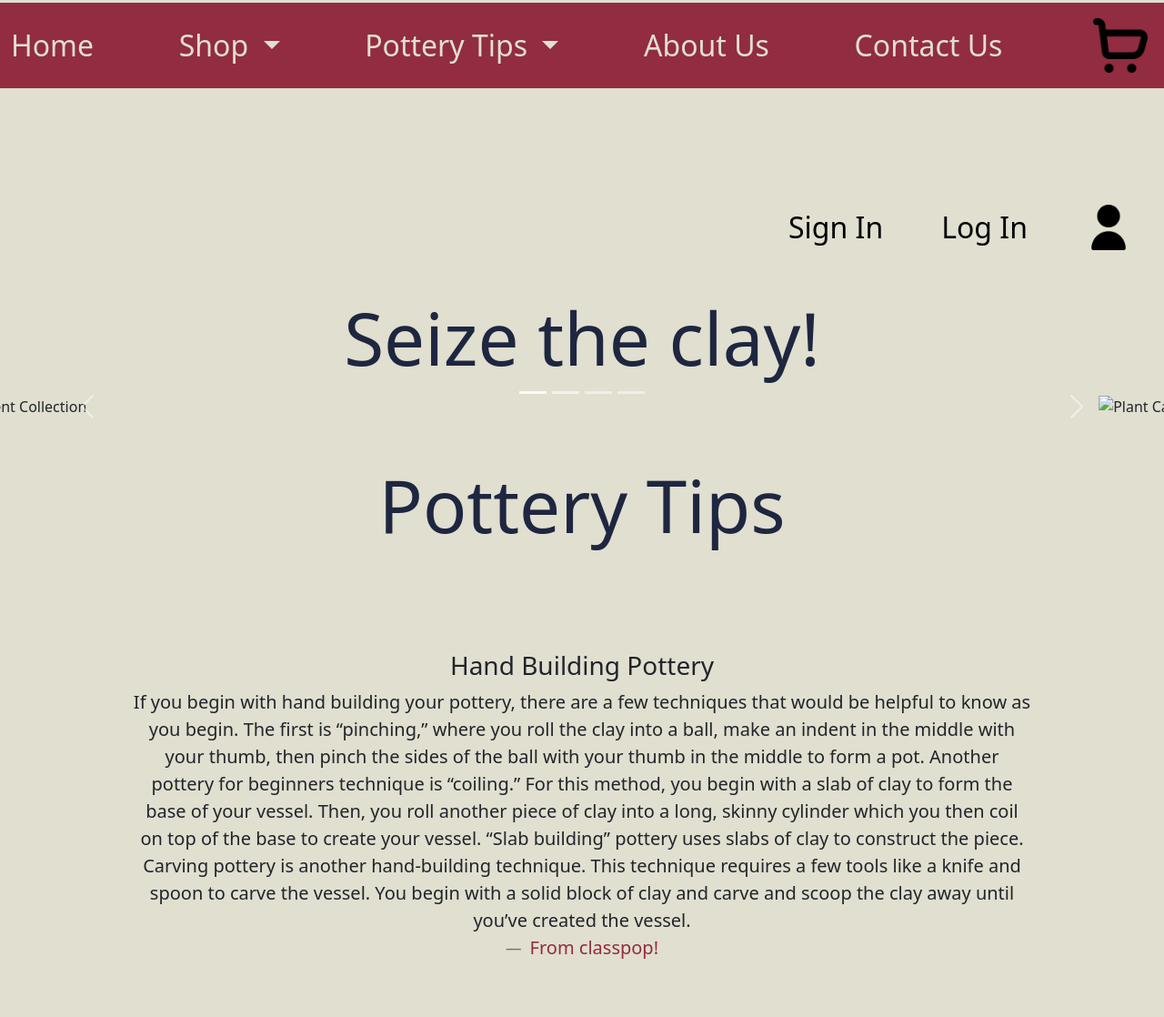
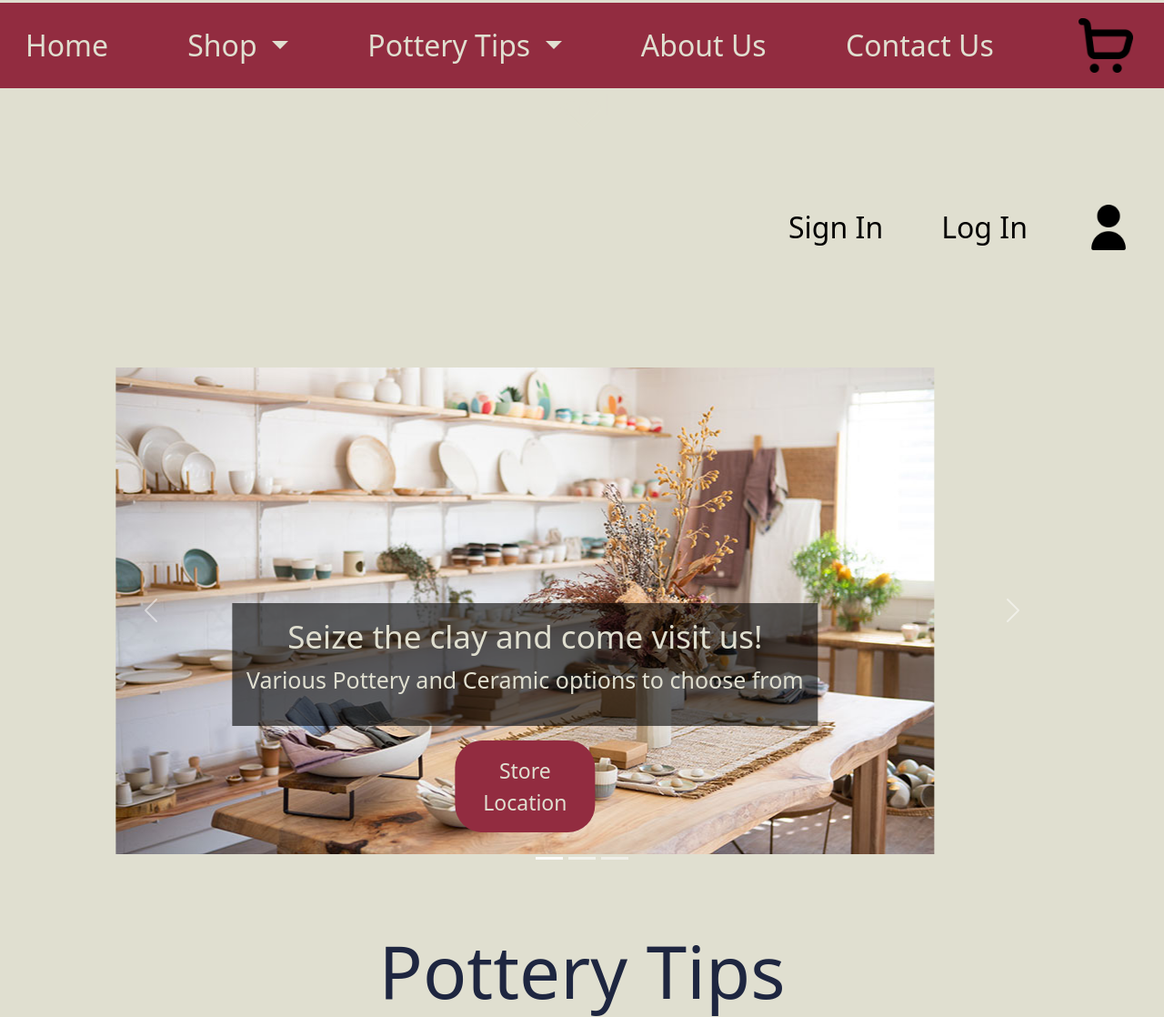
Before and after one commit to JeanieV/Full-Stack_Online-Store, a website built with Vite: page vite-project/index.html in a window 1280 px wide. Shown: the part 643-1761 px from the top of the page at 91% size. Built offline with nearby package versions, Linux system fonts and the light colour scheme; some packages are replaced by stand-ins of ours; no server answers; the database is empty; files whose address does not match are found by name.

Commit message:
Busy with carousel on home page
Adding the products to the image folder

```diff
--- a/vite-project/index.html
+++ b/vite-project/index.html
@@ -39,8 +39,11 @@
 
   <main>
 
-    <!-- Sticky Navbar section -->
-    <nav class=" navbar first-navbar navbar-expand-sm sticky-top py-3 mb-5">
+    <!-- --------------------- -->
+    <!-- Sticky Navbar Section -->
+    <!-- --------------------- -->
+
+    <nav class=" navbar first-navbar navbar-expand-sm sticky-top p-3 mb-5">
       <div class="container-fluid">
 
         <!-- Home Page -->
@@ -53,14 +56,12 @@
           </a>
           <ul class="dropdown-menu">
             <li><a class="dropdown-item" href="/src/html/new.html"> New Additions </a></li>
-            <li><a class="dropdown-item" href="/src/html/succulents.html"> Succulents </a></li>
-            <li><a class="dropdown-item" href="/src/html/plantcare.html"> Plant Care </a></li>
-            <li><a class="dropdown-item" href="/src/html/ferns.html"> Ferns </a></li>
-            <li><a class="dropdown-item" href="/src/html/collection.html"> Entire Collection </a></li>
+            <li><a class="dropdown-item" href="/src/html/succulents.html"> Tools </a></li>
+            <li><a class="dropdown-item" href="/src/html/plantcare.html"> Ceramic Pots </a></li>
           </ul>
         </div>
 
-        <!-- Gardening Tips -->
+        <!-- Pottery Tips -->
         <div class="nav-item dropdown">
           <a class="navbar-brand dropdown-toggle titles" href="#" role="button" data-bs-toggle="dropdown">
             Pottery Tips
@@ -113,53 +114,42 @@
       </div>
     </div>
 
+    <!-- --------------------- -->
+    <!-- Carousel Section -->
+    <!-- --------------------- -->
 
-    <!-- Carousel Section -->
-    <h2 id="ourCollection"> Seize the clay! </h2>
+    <div class="container my-5">
+      <h2 id="ourCollection"> </h2>
 
-    <div id="ourProducts" class="carousel slide mt-3" data-bs-ride="carousel">
+      <div id="carousel" class="carousel slide mb-5" data-bs-ride="carousel">
 
-      <!-- Indicator lines -->
+        <!-- Indicators on carousel -->
         <div class="carousel-indicators">
-        <button type="button" data-bs-target="#ourProducts" data-bs-slide-to="0" class="active"></button>
-        <button type="button" data-bs-target="#ourProducts" data-bs-slide-to="1"></button>
-        <button type="button" data-bs-target="#ourProducts" data-bs-slide-to="2"></button>
-        <button type="button" data-bs-target="#ourProducts" data-bs-slide-to="3"></button>
+          <button type="button" data-bs-target="#carousel" data-bs-slide-to="0" class="active"></button>
+          <button type="button" data-bs-target="#carousel" data-bs-slide-to="1"></button>
+          <button type="button" data-bs-target="#carousel" data-bs-slide-to="2"></button>
         </div>
 
-      <!-- The collection photos with captions and button -->
+        <!-- Slideshow -->
         <div class="carousel-inner">
-        <!-- First Carousel -->
-        <div class="carousel-item active">
+          <div class="carousel-item active d-flex justify-content-center align-items-center">
 
             <picture>
-            <img src="/src/images/succulentcarousel.jpg" alt="Succulent Collection"
-              attribution="https://www.google.com/url?sa=i&url=https%3A%2F%2Fottershawcacti.com%2Fshop%2Fcategory%2Fecheveria%2F&psig=AOvVaw1QnBnNIVp_DSxmtQh2rqmF&ust=1681641469313000&source=images&cd=vfe&ved=0CBEQjRxqFwoTCLCq9OXYq_4CFQAAAAAdAAAAABAE"
-              class="d-block">
+              <img src="./src/img/store.jpg" alt="Store" class="carousel-image"
+                attribution="https://queenslandhomes.com.au/wp-content/uploads/2023/02/KimWallaceCeramics_6629682_KWCeramicsStudioShopfro.jpg">
             </picture>
 
             <div class="carousel-caption">
-            <h3> View our Succulent Collection </h3>
-            <p> Various Succulents to choose from </p>
-            <a href="/src/html/succulents.html" class="btn carouselcard"> View Collection </a>
+              <div class="d-flex justify-content-center align-items-center">
+                <div class="caption-background p-3">
+                  <h3> Seize the clay and come visit us! </h3>
+                  <p class="infoParagraph"> Various Pottery and Ceramic options to choose from </p>
+                </div>
+              </div>
+              <button type="submit" class="viewMoreButton p-3 my-3"> Store Location </button>
             </div>
           </div>
 
-        <!-- Second Carousel -->
-        <div class="carousel-item">
-
-          <img src="/src/images/plantcare.jpg" alt="Plant Care Collection"
-            attribution="https://www.google.com/url?sa=i&url=https%3A%2F%2Fwww.proflowers.com%2Fblog%2Fplant-care&psig=AOvVaw0OcnLSGzp3iY5o6t2olb8g&ust=1681641981834000&source=images&cd=vfe&ved=0CBEQjRxqFwoTCKDx_tnaq_4CFQAAAAAdAAAAABAE"
-            class="d-block">
-
-          <div class="carousel-caption">
-            <h3> View our Plant Care Collection </h3>
-            <p> Protect your garden with these wonderful plant care products </p>
-            <a href="/src/html/plantcare.html" class="btn carouselcard"> View Collection </a>
-          </div>
-        </div>
-
-        <!-- Third Carousel -->
           <div class="carousel-item">
 
             <img src="/src/images/ferncarousel.jpg" alt="Fern Collection"
@@ -173,47 +163,38 @@
             </div>
           </div>
 
-        <!-- Fourth Carousel -->
-        <div class="carousel-item newBackground">
-          <div class="row">
-            <div class="columnCarousel pt-5">
-              <picture>
-                <img class="succulent1" src="/src/images/succulent1.webp" alt="Succulent Collection"
-                  attribution="https://www.google.com/url?q=https://www.earthandjungle.com/product/tSFF111y/succulent-one-random-potted-plant-bulk-r%3Futm_source%3Dgoogle%26utm_medium%3Dorganic%26utm_content%3Dcatalog&sa=U&ved=0ahUKEwiHnrWcqan-AhXwQkEAHToyDzcQwSsISw&usg=AOvVaw1AFFOR2JhBJkUVVLeWubgU">
-              </picture>
-            </div>
-            <div class="columnCarousel pt-5">
-              <img class="succulent2" src="/src/images/succulent2.webp" alt="Mini Succulent Garden"
-                attribution="https://www.google.com/url?q=https://spoilbasket.com/product/mini-succulent-garden-medium/%3Futm_source%3DGoogleFreeListings%26utm_campaign%3DKliken%2B-%2BGoogle%2BShopping%2B-%2BZA%26utm_campaign_id%3D1007947%26utm_ad_group_id%3D970121%26utm_prod_id%3D8939%26utm_mobile%3D0&sa=U&ved=0ahUKEwiHnrWcqan-AhXwQkEAHToyDzcQwSsIpgE&usg=AOvVaw07cRgzCOJt_h_3yzQB2hbr">
-            </div>
-            <div class="columnCarousel pt-5">
-              <img class="succulent3" src="/src/images/succulent3.webp" alt="Succulent in Ceramic Pot"
-                attribution="https://www.google.com/url?q=https://www.builders.co.za/Outdoor-Garden-and-Patio/Garden-Decor/Plants/Indoor-Plants-Foliage/Classic-Succulents-in-Ceramic-(90-x-90-x-90mm)/p/000000000000734694&sa=U&ved=0ahUKEwiHnrWcqan-AhXwQkEAHToyDzcQrzwI5gE&usg=AOvVaw2tlaKVDr_ZLcRxpUKshz73">
-            </div>
-          </div>
 
-          <!-- Carousel Captions -->
+          <div class="carousel-item">
+
+            <img src="/src/images/ferncarousel.jpg" alt="Fern Collection"
+              attribution="https://www.google.com/url?sa=i&url=https%3A%2F%2Fwww.gardendesign.com%2Fplants%2Fferns.html&psig=AOvVaw0oa_oip5yw1TuPs-MGmWd7&ust=1681641625214000&source=images&cd=vfe&ved=0CBEQjRxqFwoTCPDy46_Zq_4CFQAAAAAdAAAAABAE"
+              class="d-block">
+
             <div class="carousel-caption">
-            <h3> View our New Additions </h3>
-            <p> New Additions are added regularly, watch this space! </p>
-            <a href="/src/html/new.html" class="btn carouselcard"> View Collection </a>
+              <h3> View our Fern Collection </h3>
+              <p> Various Ferns to choose from </p>
+              <a href="/src/html/ferns.html" class="btn carouselcard"> View Collection </a>
             </div>
           </div>
         </div>
 
-      <!-- Left and right buttons -->
-      <button class="carousel-control-prev" type="button" data-bs-target="#ourProducts" data-bs-slide="prev">
+
+        <!-- Left and right controls -->
+        <button class="carousel-control-prev" type="button" data-bs-target="#carousel" data-bs-slide="prev">
           <span class="carousel-control-prev-icon"></span>
         </button>
-      <button class="carousel-control-next" type="button" data-bs-target="#ourProducts" data-bs-slide="next">
+        <button class="carousel-control-next" type="button" data-bs-target="#carousel" data-bs-slide="next">
           <span class="carousel-control-next-icon"></span>
         </button>
       </div>
+    </div>
 
 
+    <!-- --------------------- -->
     <!-- Pottery Tips Section -->
+    <!-- --------------------- -->
 
-    <div class="container mt-5 mb-5">
+    <div class="container my-5">
       <h2 class="my-5" id="tip1"> Pottery Tips </h2>
 
       <div class="totalBlockquote p-2">
@@ -224,10 +205,12 @@
             If you begin with hand building your pottery, there are a few techniques that would be helpful to know as
             you begin.
 
-            The first is “pinching,” where you roll the clay into a ball, make an indent in the middle with your thumb,
+            The first is “pinching,” where you roll the clay into a ball, make an indent in the middle with your
+            thumb,
             then pinch the sides of the ball with your thumb in the middle to form a pot.
 
-            Another pottery for beginners technique is “coiling.” For this method, you begin with a slab of clay to form
+            Another pottery for beginners technique is “coiling.” For this method, you begin with a slab of clay to
+            form
             the base of your vessel. Then, you roll another piece of clay into a long, skinny cylinder which you then
             coil on top of the base to create your vessel.
 
@@ -249,11 +232,13 @@
           <h3 id="tip2" class="mt-5"> Throwing on the Potter’s Wheel </h3>
           <p>
             When you picture making pottery, you probably imagine making it on a spinning potter’s wheel. This way of
-            making pottery takes practice and the purchase of (or access to) a potter’s wheel. If you’re just beginning
+            making pottery takes practice and the purchase of (or access to) a potter’s wheel. If you’re just
+            beginning
             your pottery for beginners journey, you may want to enroll in a few pottery classes to try your hand at
             using a potter’s wheel before investing in your own wheel at home.
 
-            Making pottery on a wheel is called “throwing.” A wet ball of clay is held in the center of the wheel while
+            Making pottery on a wheel is called “throwing.” A wet ball of clay is held in the center of the wheel
+            while
             it spins. After making an indentation in the top of the clay, you use your hands and fingers to move the
             clay upward as it spins and shape the sides of the vessel. </p>
 
--- a/vite-project/src/css/home.css
+++ b/vite-project/src/css/home.css
@@ -19,7 +19,7 @@ body {
     left: 50%;
     transform: translate(-50%, -50%);
     z-index: 1;
-    background: rgba(0, 0, 0, 0.8);
+    background: rgba(0, 0, 0, 0.4);
     border-radius: 30px;
 }
 
@@ -132,11 +132,11 @@ h2 {
     font-size: 20px
 }
 
-.source:hover{
+.source:hover {
     color: #DC9750;
 }
 
-p{
+p {
     font-size: 20px;
 }
 
@@ -155,3 +155,71 @@ p{
         transform: scale(1.2);
     }
 }
+
+/* Carousel Section */
+
+.carousel {
+    height: 75vh;
+    display: flex;
+    justify-content: center;
+    align-items: center;
+}
+
+.carousel-inner {
+    height: 100%;
+}
+
+img {
+    max-width: 100%;
+    max-height: 100%;
+    object-fit: contain;
+}
+
+.carousel-item {
+    position: absolute;
+    top: 0;
+    left: 0;
+    width: 100%;
+    height: 100%;
+    opacity: 0;
+    overflow: hidden;
+    z-index: 0;
+}
+
+.carousel-item.active {
+    opacity: 1;
+    z-index: 1;
+}
+
+.viewMoreButton {
+    font-size: 23px;
+    color: #E0DFD0;
+    background: #922C40;
+    width: 12vw;
+    border-radius: 30px;
+    text-align: center;
+    border: none;
+}
+
+.viewMoreButton:hover {
+    transform: scale(1.1);
+    background-color: #1E2640;
+    color: #E0DFD0;
+}
+
+h3{
+    text-align: center;
+    color: #E0DFD0;
+    font-size: 35px;
+}
+
+.infoParagraph{
+    text-align: center;
+    color: #E0DFD0;
+    font-size: 25px;
+}
+
+.caption-background{
+    background: rgba(0, 0, 0, 0.6);
+    width: max-content;
+}
```
Also changed, not shown: vite-project/src/img/product1.jpg (added), vite-project/src/img/product10.jpg (added), vite-project/src/img/product2.webp (added), vite-project/src/img/product3.jpg (added), vite-project/src/img/product4.webp (added), vite-project/src/img/product5.webp (added), vite-project/src/img/product6.jpg (added), vite-project/src/img/product7.jpg (added), vite-project/src/img/product8.jpg (added), vite-project/src/img/product9.jpg (added), vite-project/src/img/store.jpg (added). Lines whose indentation alone changed are shown as unchanged.
